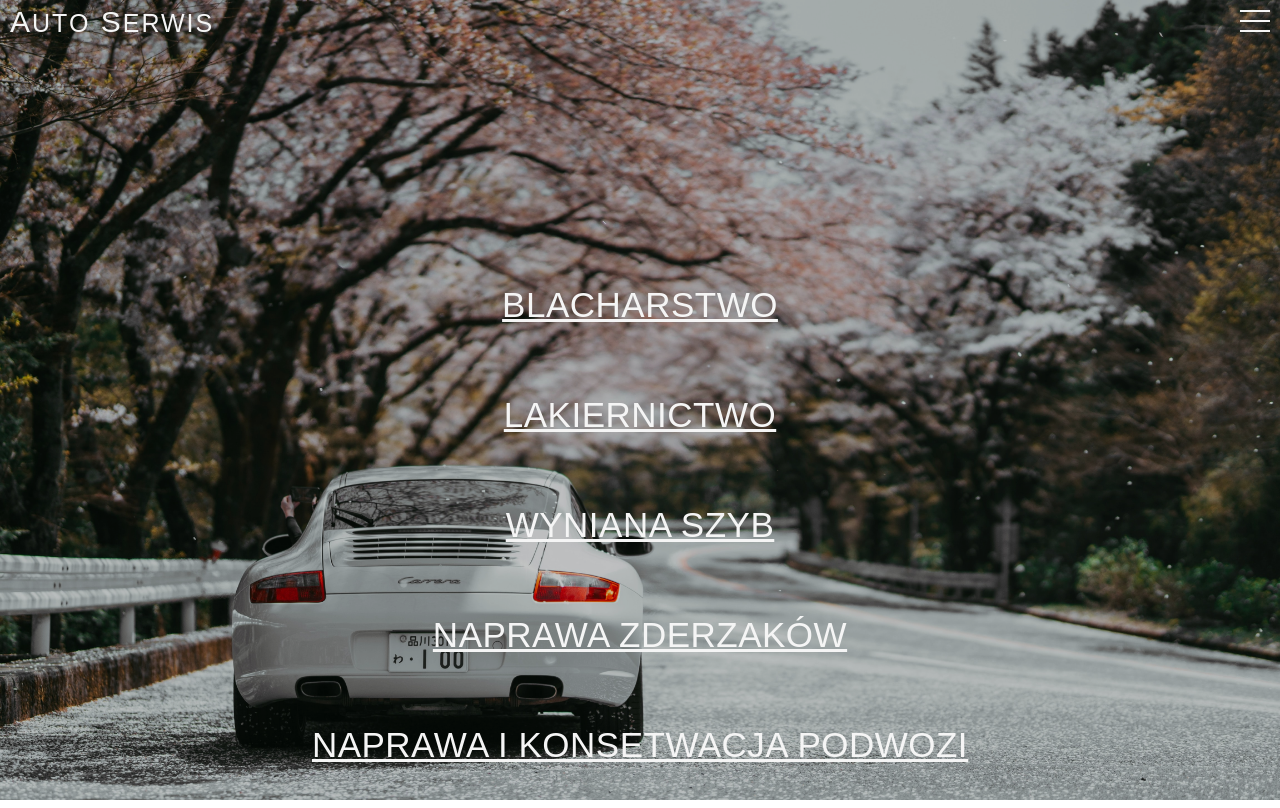
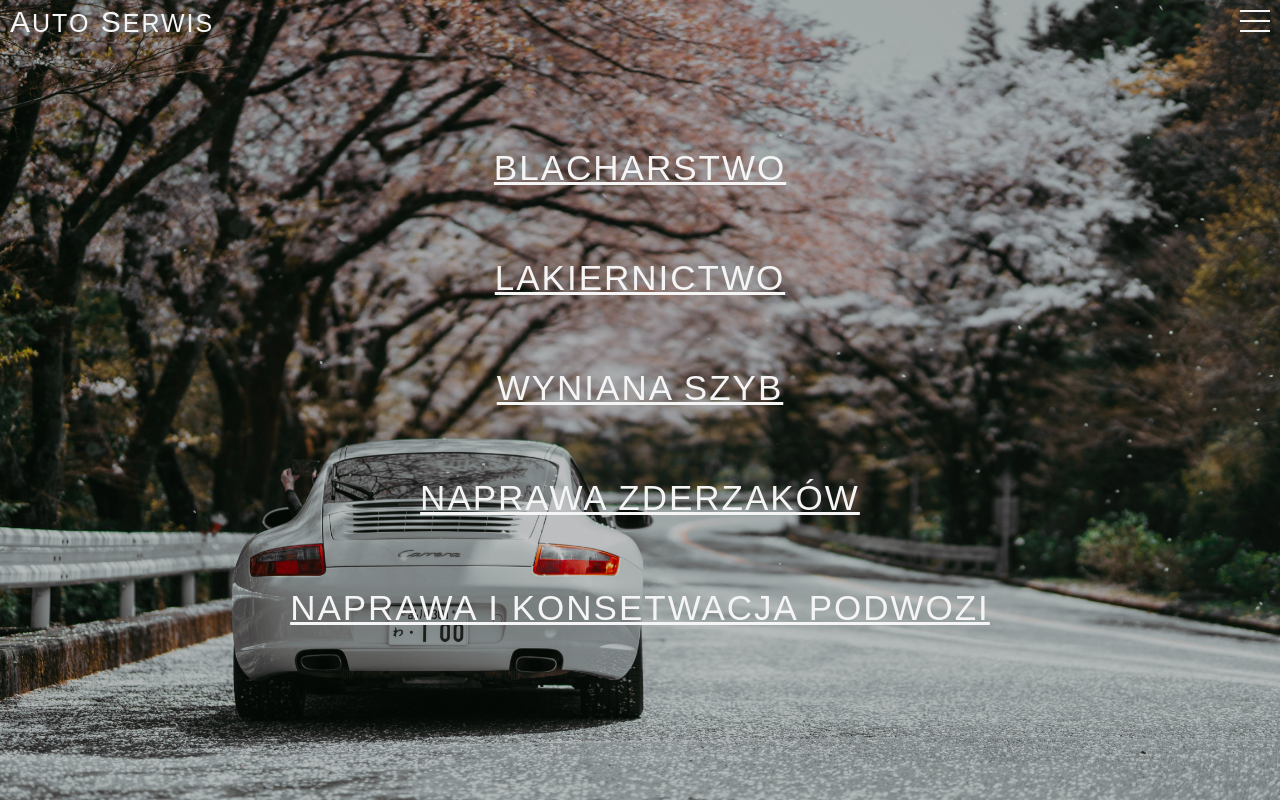
Before and after one commit to hajzeer/autoserwis-vue-app, a Vue app: page /#/ in a window 1280 px wide. Built offline with nearby package versions, Linux system fonts and the light colour scheme; the HTML template or start-up script is replaced by a standard one.

Commit message:
add resposive

```diff
--- a/src/components/HomeComponents/HeroImage.vue
+++ b/src/components/HomeComponents/HeroImage.vue
@@ -37,4 +37,10 @@ export default {
             height: 100vh;
         }
     }
+
+    @media(min-width: 1024px) {
+        .hero__image {
+            background-position: 50% 50%;
+        }
+    }
 </style>
--- a/src/views/Home.vue
+++ b/src/views/Home.vue
@@ -26,15 +26,23 @@ export default {
 <style lang="scss" scoped>
   .home {
     width: 100%;
+    height: 100vh;
     z-index: -99;
   }
 
   .service {
+    width: 100%;
+    height: 100vh;
+    margin: 0;
+    padding: 0;
+    top: 0;
+    right: 0;
+    bottom: 0;
     display: flex;
     justify-content: center;
     align-items: center;
     flex-direction: column;
-    margin-top: 250px;
+    margin-top: -20px;
 
     .service__name {
       color: whitesmoke;
@@ -49,20 +57,20 @@ export default {
 
   @media(min-width: 768px) {
     .service {
-      margin-top: 250px;
-
-      .service__name {
-        font-size: 25px;
+      margin-top: -20px;
+        .service__name {
+          font-size: 25px;
+          letter-spacing: 1px;
+        }
       }
     }
-  }
 
   @media(min-width: 1024px) {
     .service {
-      margin-top: 250px;
-
+      margin-top: -20px;
       .service__name {
         font-size: 35px;
+        letter-spacing: 2px;
       }
     }
   }
```
